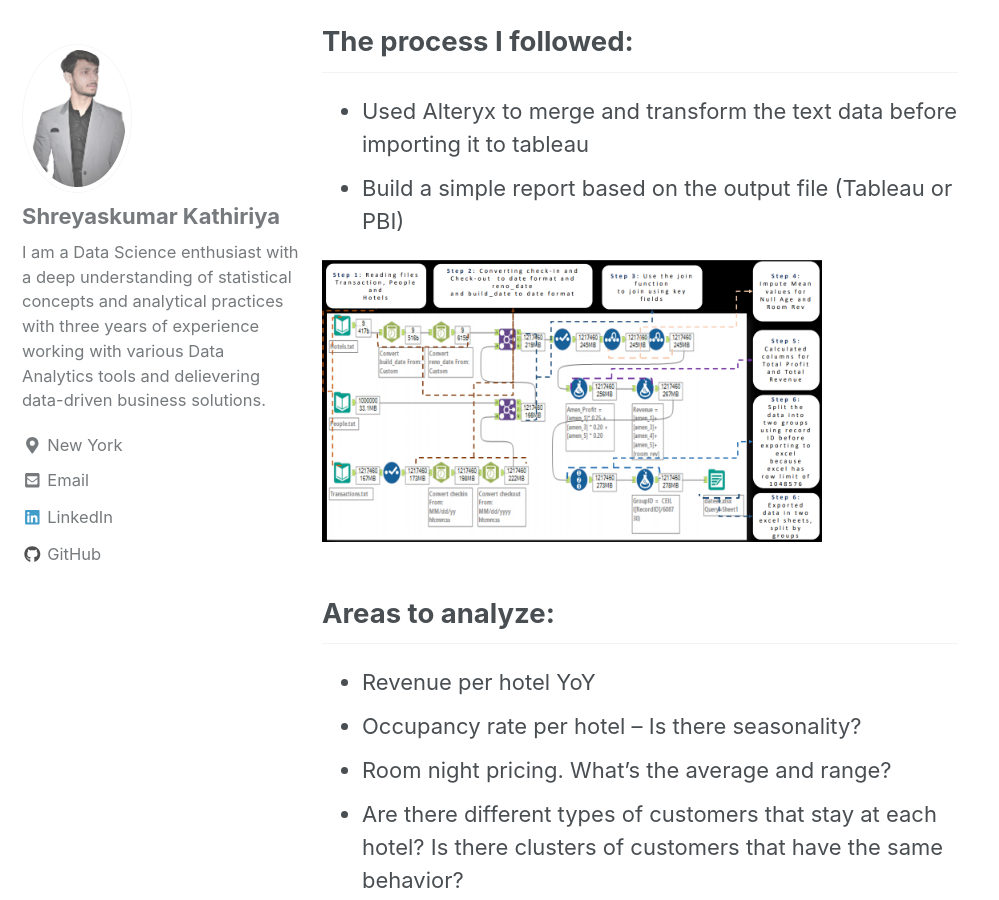
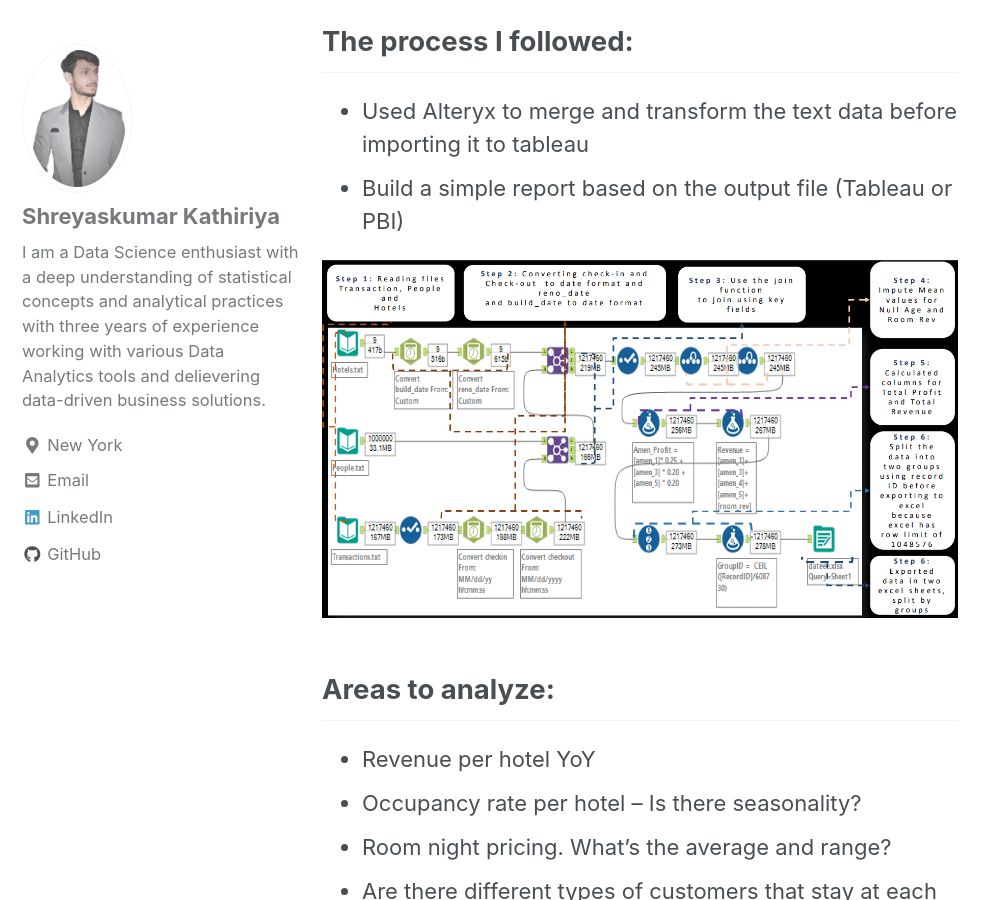
Before and after one commit to Shreyash1811/Shreyash1811.github.io, a Jekyll site: the page built from _posts/2020-06-02-tableau_harriott_hotel_casestudy.md, in a window 1280 px wide and 900 px high, scrolled down 1465 px. Shown: the whole window, without its empty margins (0-999 px from the left). Built offline with Jekyll 4.4.1, drawn with Linux system fonts in a browser that asks for light colours; nearby versions of some CDN libraries.

Commit message:
Update 2020-06-02-tableau_harriott_hotel_casestudy.md

```diff
--- a/_posts/2020-06-02-tableau_harriott_hotel_casestudy.md
+++ b/_posts/2020-06-02-tableau_harriott_hotel_casestudy.md
@@ -24,7 +24,7 @@ revenue.
 - Used Alteryx to merge and transform the text data before importing it to tableau
 - Build a simple report based on the output file (Tableau or PBI)
 
-<img src="\images\harriott_group\alteryx_flow.PNG" alt="drawing" length="1600" width="500"/>
+<img src="\images\harriott_group\alteryx_flow.PNG" alt="drawing" height="500" width="1600"/>
 
 ## Areas to analyze:
 - Revenue per hotel YoY
```
